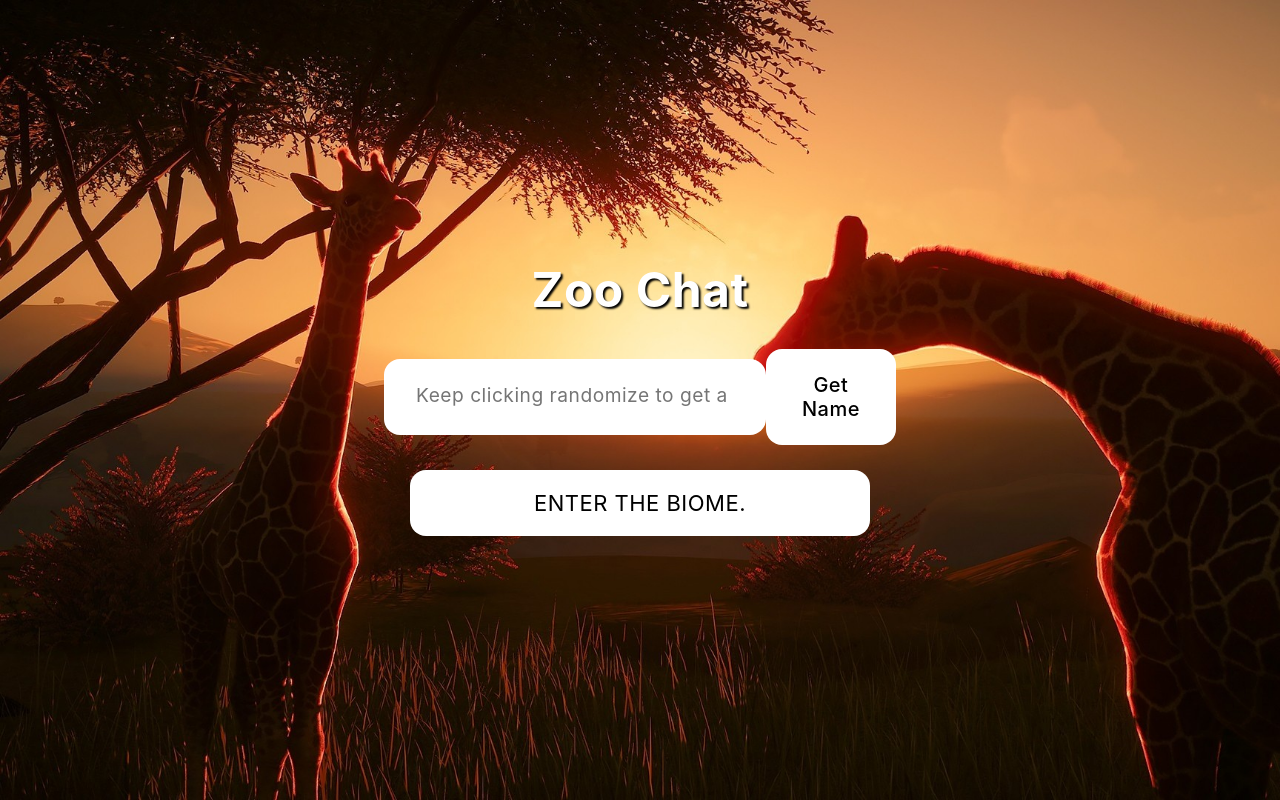
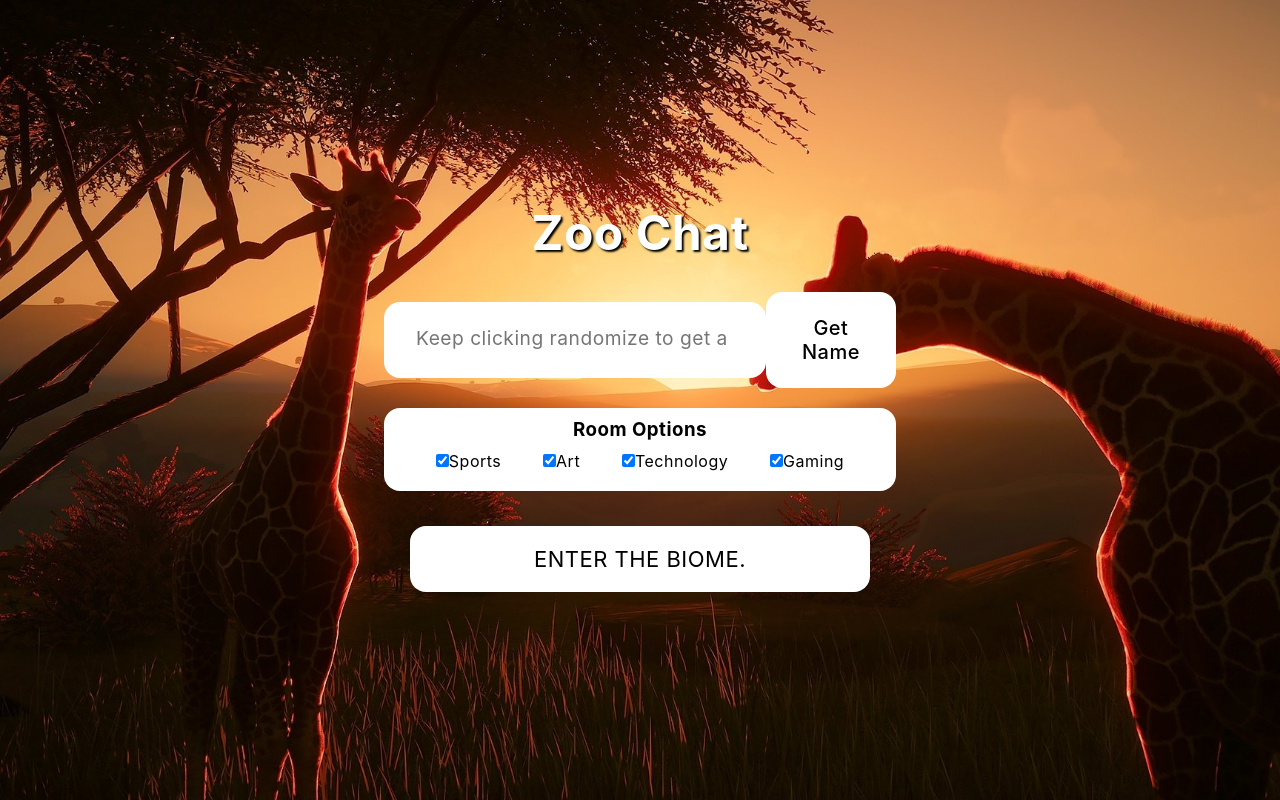
Before and after one commit to bl2456/ChatroomApp, a React (Create React App) app: page / in a window 1280 px wide. Built offline with nearby package versions, Linux system fonts and the light colour scheme.

Commit message:
added chat room options, fixed issue with rendering different rooms

```diff
--- a/src/App.css
+++ b/src/App.css
@@ -297,6 +297,20 @@
     font-size: 3rem;
   }
 
+  .room-options-wrapper{
+    background-color: white;
+    padding: 10px;
+    border-radius: 1rem;
+    margin-bottom: 30px;
+    text-align: center;
+  }
+
+  .room-options{
+    margin: 10px 0;
+    display: flex;
+    justify-content: space-evenly;
+  }
+
   .button {
     border-radius: 1rem;
     border: none;
@@ -346,7 +360,6 @@
 
   #error {
     display: none;
-    width: 40%;
     background-color: rgba(240, 240, 240, 0.8);
     margin: 20px 0px;
     padding: 0px 10px;
@@ -379,8 +392,6 @@
     font-weight: 600;
   }
 
-  .ce-people-list{
-  }
 
   .ce-person-container{
     width: 100%;
@@ -413,3 +424,27 @@
     top: 10px;
     font-size: 15px;
   }
+
+  .logout-wrapper{
+    width: 100%;
+    display: flex;
+    justify-content: center;
+    align-items: center;
+    padding: 10px 0;
+  }
+
+  #logout-button {
+    height: 50px;
+    padding: 10px;
+    border-radius: 20px;
+    background-color: white;
+    color: black;
+    border: 2px solid #f44336;
+    font-weight: 600;
+  }
+
+  #logout-button:hover {
+    cursor: pointer;
+    background-color: #f44336;
+    color: white;
+  }
--- a/src/App.js
+++ b/src/App.js
@@ -28,6 +28,7 @@ const App = () => {
             renderOptionsSettings={(creds, chat) => <Options creds={creds} chat={chat} />}
             renderNewChatForm={(creds) => <AddChat {...creds} />}
             onNewMessage={() => new Audio(MessageAlert).play()}
+            onEditChat={(chatId) => console.log(chatId)}
         />
         //ChatEngine props taken
         // height - height of the component
--- a/src/components/ChatFeed.jsx
+++ b/src/components/ChatFeed.jsx
@@ -1,8 +1,10 @@
 import React, {useEffect, useRef} from 'react';
+
 
 import MessageForm from './MessageForm';
 import OutgoingMessage from './OutgoingMessage';
 import IncomingMessage from './IncomingMessage';
+import axios from 'axios';
 
 
 
@@ -14,8 +16,55 @@ const ChatFeed = (props) => {
 
     //if users are in some chats, then get the active one
     const chat = chats && chats[activeChat];
-    //console.log(chat);
+    console.log(chat);
     //console.log(chat, userName, messages);
+    //console.log(props)
+
+    //The code block below is for removing users that have just closed their tabs instead of logging out
+
+    const removeUserConfig = (roomId, name) => {
+        return {
+            method: 'put',
+            url: `https://api.chatengine.io/chats/${roomId}/people/`,
+            headers: {
+                'Project-ID': "870b77de-6cfe-4b98-bceb-b6c8343a389b",
+                'User-Name': 'Brian_Blue_Lu',
+                'User-Secret': 'abc123',
+            },
+            data : {
+                'username': name
+            }
+        }
+    }
+
+    // const adminAnnoucementConfig = (roomId, username) => {
+    //     return{
+    //         method: 'post',
+    //         url: `https://api.chatengine.io/chats/${roomId}/messages/`,
+    //         headers: {
+    //             'Project-ID': "870b77de-6cfe-4b98-bceb-b6c8343a389b",
+    //             'User-Name': 'Brian_Blue_Lu',
+    //             'User-Secret': 'abc123',
+    //         },
+    //         data : {
+    //             'text' : `${username} has left the biome`
+    //         }
+    //     }
+    // }
+
+    const personLefted = (username) => {
+        Object.keys(chats).forEach(async(key) => {
+            try {
+                await axios(removeUserConfig(key, username));
+                console.log(`${username} removed from chat ${key}`);
+                // await axios(adminAnnoucementConfig(key, username));
+                // console.log('Brian posted leave message for animal');
+            } catch(error) {
+                console.log(error);
+            }
+        });
+    }
+    //////////////////////////////////////////////////////////////////////////////////////
 
     const feed = useRef(null);
 
@@ -33,6 +82,9 @@ const ChatFeed = (props) => {
 
         //return all who saw this message last
         return chat.people.map((person, index) => {
+            if (person.person.is_online === false && person.person.username !== 'Brian_Blue_Lu'){
+                return null;
+            }
             const color = person.person.username.split('_')[1];
             //console.log(color);
             return (person.last_read === message.id) && (
@@ -89,7 +141,15 @@ const ChatFeed = (props) => {
     if(!chat) return 'Loading ...';
 
     return (
+        <>
+            {(!chat) ? 'Loading ...' :
                 <div className="chat-feed" ref={feed}>
+                    {chat?.people.forEach(person => {
+                        if (person.person.is_online === false && person.person.username !== 'Brian_Blue_Lu' && person.last_read){
+                            personLefted(person.person.username);
+
+                        }
+                    })}
                     {/*Header Section */}
                     <div className='chat-title-container'>
                         <div className="chat-title">
@@ -113,6 +173,8 @@ const ChatFeed = (props) => {
                     </div>
 
                 </div>
+            }
+        </>
     )
 }
 
--- a/src/components/IncomingMessage.jsx
+++ b/src/components/IncomingMessage.jsx
@@ -26,7 +26,7 @@ const IncomingMessage = ({message, lastMessage}) => {
                 {/*  Message structure same as outgoing message, so copied code from there
                     Check if image*/}
 
-                {(message?.attachments?.length > 0)
+                {(message.attachments.length > 0)
                     ? (<img
                         src={message.attachments[0].file}
                         alt="message-attachment"
--- a/src/components/JoinForm.jsx
+++ b/src/components/JoinForm.jsx
@@ -6,6 +6,12 @@ import getRandomName from '../functions/getRandomName';
 
 const JoinForm = () => {
     const [name, setName] = useState('');
+    const [room1, setRoom1] = useState(true);
+    const [room2, setRoom2] = useState(true);
+    const [room3, setRoom3] = useState(true);
+    const [room4, setRoom4] = useState(true);
+    //console.log(room1);
+
     //sending login info to backend
     const projectID = "870b77de-6cfe-4b98-bceb-b6c8343a389b";
     const password = 'abc123';
@@ -13,10 +19,12 @@ const JoinForm = () => {
     const handleSubmit = async (e) => {
         //prevent page from reloading upon submit
         e.preventDefault();
-
         if (name === ''){
             document.querySelector('#error').style.display = 'flex';
             return;
+        }
+        else {
+            document.querySelector('.button').setAttribute("disabled", "disabled");
         }
 
         const createUserConfig = {
@@ -49,8 +57,18 @@ const JoinForm = () => {
             console.log(name,password);
             await axios(createUserConfig);
             console.log('after creating user');
-            await axios(addUserConfig('20479'));
-            await axios(addUserConfig('20480'));
+            if(room1){
+                await axios(addUserConfig('20540'));
+            }
+            if(room2){
+                await axios(addUserConfig('20541'));
+            }
+            if(room3){
+                await axios(addUserConfig('20542'));
+            }
+            if(room4){
+                await axios(addUserConfig('20543'));
+            }
             console.log('after adding user to testing rooms');
             await axios({
                 method: 'get',
@@ -106,13 +124,58 @@ const JoinForm = () => {
                             </span>
                         </button>
                     </div>
-                    <div id='error'>
+                    <div id='error' align="center">
                         <span className='error-icon'>
                             &#x26A0;
                         </span>
                         <span id='error-message'>
                             Please get a name first
                         </span>
+                    </div>
+                    <div className="room-options-wrapper">
+                        <h3>Room Options</h3>
+                        <div className="room-options">
+                            <div>
+                                <input
+                                    type="checkbox"
+                                    name="option1"
+                                    checked={room1}
+                                    onChange={()=>{
+                                        setRoom1(!room1);
+                                    }}/>
+                                <label htmlFor="option1">Sports</label>
+                            </div>
+                            <div>
+                                <input
+                                    type="checkbox"
+                                    name="option2"
+                                    checked={room2}
+                                    onChange={()=>{
+                                        setRoom2(!room2);
+                                    }}/>
+                                <label htmlFor="option2">Art</label>
+                            </div>
+                            <div>
+                                <input
+                                    type="checkbox"
+                                    name="option3"
+                                    checked={room3}
+                                    onChange={()=>{
+                                        setRoom3(!room3);
+                                    }}/>
+                                <label htmlFor="option3">Technology</label>
+                            </div>
+                            <div>
+                                <input
+                                    type="checkbox"
+                                    name="option4"
+                                    checked={room4}
+                                    onChange={()=>{
+                                        setRoom4(!room4);
+                                    }}/>
+                                <label htmlFor="option4">Gaming</label>
+                            </div>
+                        </div>
                     </div>
                     <div align="center">
                         <button className="button" type="submit">
--- a/src/components/PeopleSettings.jsx
+++ b/src/components/PeopleSettings.jsx
@@ -2,9 +2,9 @@ import React from 'react';
 
 const PeopleSettings = ({creds, chat}) => {
     // console.log('hi');
-    // console.log(chat);
+    //console.log(chat);
     const people = chat.people;
-
+    //console.log(people);
     return (
         <div className='ce-people-section'>
             <div className='ce-section-title-container'>
@@ -15,6 +15,9 @@ const PeopleSettings = ({creds, chat}) => {
             <div style={{height: '12px'}} />
             <div className='ce-people-list'>
                 {people.map((person, index) => {
+                    // if (person.person.is_online === false && person.person.username !== 'Brian_Blue_Lu'){
+                    //     return null;
+                    // }
                     const personNameInfo = person.person.username.split('_');
                     const color = personNameInfo[1];
                     return (
@@ -34,6 +37,7 @@ const PeopleSettings = ({creds, chat}) => {
                     )
                 })}
             </div>
+            <div style={{height: '12px'}} />
         </div>
     );
 }
```
Lines whose indentation alone changed are shown as unchanged.
